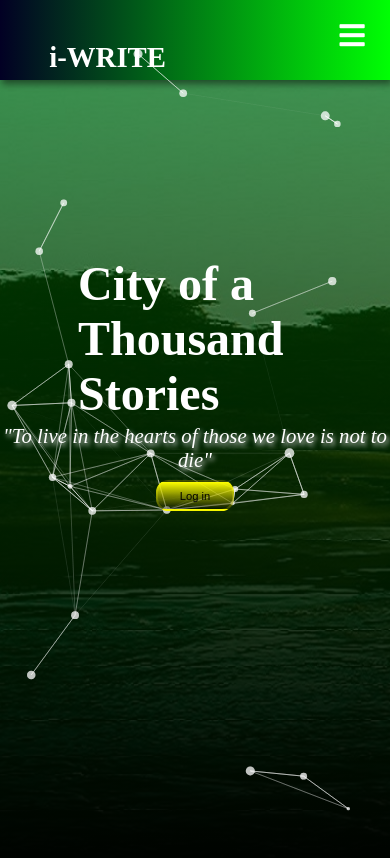
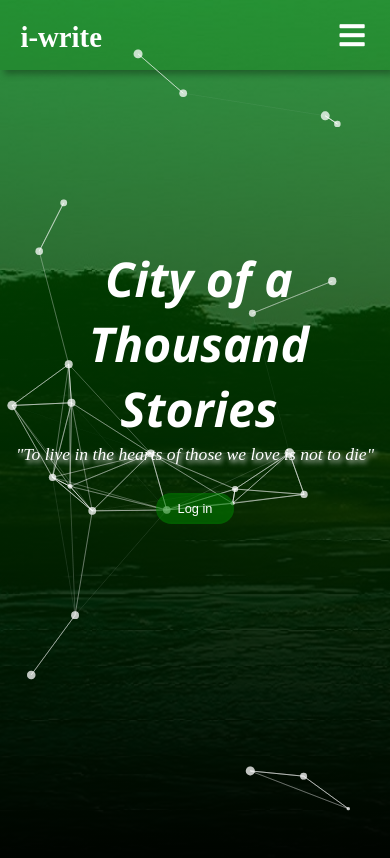
Before and after one commit to 0luwaseyi/iwrite-blog, a React (Create React App) app: page / in a window 390 px wide. Shown: the top 858 px of the page. Built offline with nearby package versions, Linux system fonts and the light colour scheme.

Commit message:
changed mobile navbar

```diff
--- a/package.json
+++ b/package.json
@@ -11,6 +11,7 @@
     "react": "^17.0.2",
     "react-dom": "^17.0.2",
     "react-particles-js": "^3.6.0",
+    "react-quotes-slider": "^1.0.1",
     "react-router-dom": "^6.2.1",
     "react-scripts": "5.0.0",
     "react-tsparticles": "^1.41.2",
@@ -19,7 +20,7 @@
   "scripts": {
     "predeploy": "npm run build",
     "deploy": "gh-pages -d build",
-    "start": "set PORT = 3001 && react-scripts start",
+    "start": "react-scripts start",
     "build": "react-scripts build",
     "test": "react-scripts test",
     "eject": "react-scripts eject"
--- a/src/App.css
+++ b/src/App.css
@@ -19,9 +19,3 @@
 body{
     margin: 0;
 }
-
-@media screen and (max-width: 480px){
-    body{
-        margin: 0;
-    }
-}
--- a/src/Body.css
+++ b/src/Body.css
@@ -1,6 +1,6 @@
 .background-image{
 
-    background: linear-gradient(hsla(120, 100%, 25%, 0.556), hsl(0, 0%, 0%)),
+    background: linear-gradient(hsla(120, 100%, 25%, 0.652), hsl(0, 0%, 0%)),
                 url(bodybac.jpg) no-repeat;
     position: relative;
     background-repeat: no-repeat;
@@ -27,11 +27,11 @@
 .head-name{
     font-size: 5em;
     color: #fff;
-    padding-top: 15%;
+    padding-top: 17.5%;
     padding-left: 20%;
     margin-top: 0;
     margin-bottom: 1vw;
-
+    font-family: 'Segoe UI', Tahoma, Geneva, Verdana, sans-serif;
 }
 
 .sub-head{
@@ -48,15 +48,15 @@
 .btn-primary{
     height: 3vw;
     width: 8vw;
-    background: linear-gradient(yellow, rgba(0, 0, 0, 0.378));
-    color: black;
+    background:hsla(120, 100%, 25%, 0.556);
+    color: white;
     place-content: center;
     justify-content: center;
     border-radius: 1.5em;
     font-size: 1vw;
     margin-left: 38%;
     margin-right: 2%;
-    border: 2px solid rgba(255, 255, 0, 0.193);
+    border: 2px solid hsla(120, 100%, 25%, 0.076);
     cursor: pointer;
     z-index: 9999;
     position: relative;
@@ -67,13 +67,13 @@
 .btn-success{
     height: 3vw;
     width: 8vw;
-    background: linear-gradient(yellow, rgba(0, 0, 0, 0.378));
-    color: black;
+    background: hsla(120, 100%, 25%, 0.556);
+    color: white;
     place-content: center;
     justify-content: center;
     border-radius: 1.5em;
     font-size: 1vw;
-    border: 2px solid rgba(255, 255, 0, 0.193);
+    border: 2px solid hsla(120, 100%, 25%, 0.076);
     cursor: pointer;
     z-index: 9999;
     position: relative;
@@ -91,7 +91,8 @@
 
     .head-name{
         padding-top: 30%;
-        padding-left: 10%;
+        padding-left: 4%;
+        text-align: center;
     }
 }
 
@@ -102,7 +103,8 @@
 
     .head-name{
         padding-top: 28%;
-        padding-left: 15%;
+        padding-left: 6%;
+        text-align: center;
     }
 
 
@@ -116,8 +118,14 @@
 
     .head-name{
         padding-top: 35%;
-        padding-left: 15%;
+        padding-left: 4%;
         font-size: 4em;
+        text-align: center;
+    }
+
+    .sub-head{
+        font-size: 1.3em;
+
     }
 
     .btn-success{
@@ -126,10 +134,11 @@
 
     .btn-primary{
         margin-left: 43%;
-        height: 5vw;
+        height: 6vw;
         width: 13.5vw;
         font-size: 0.9em;
-        border-radius: 0.9em;
+        border-radius: 0.6em;
+        margin-top: 3vw;
 
     }
 }
@@ -142,13 +151,16 @@
 
     .head-name{
         padding-top: 45%;
-        padding-left: 20%;
+        padding-left: 6%;
         font-size: 3em;
+        text-align: center;
+        margin-right: 10vw;
+        margin-left: 6vw;
 
     }
 
     .sub-head{
-        font-size: 1.3em;
+        font-size: 1.1em;
     }
 
     .btn-success{
@@ -159,9 +171,17 @@
         margin-left: 40%;
         height: 8vw;
         width: 20vw;
-        font-size: 0.7em;
-        border-radius: 1.1em;
+        font-size: 0.8em;
+        border-radius: 1.2em;
+        margin-top: 20px;
     }
 
 
 }
+
+@media screen and (max-height: 599px){
+    .background-image{
+        height: 599px;
+    }
+
+}
--- a/src/Body.js
+++ b/src/Body.js
@@ -4,6 +4,7 @@ import SignupForm from './SignupForm'
 import './Body.css'
 import Navbar from './Navbar/Navbar'
 import Particles from 'react-tsparticles'
+import QuotesSlider from 'react-quotes-slider'
 
 
 
@@ -28,6 +29,7 @@ class Body extends Component{
            })
 
            document.title = "Log in"
+           document.styleSheets.Body.Background = "black"
 
     }
 
@@ -44,11 +46,11 @@ class Body extends Component{
             signup : false,
             form:  false
         })
-        document.title = "Homepage"
+        document.title = "i-Write"
     }
 
     componentDidMount(){
-        document.title = "Homepage"
+        document.title = "i-Write"
     }
 
 
@@ -148,8 +150,8 @@ class Body extends Component{
 
 
 
-                <h1 className='head-name'>
-                    {this.state.title}
+                <h1 className='head-name'><em> {this.state.title}</em>
+
                 </h1>
                 <p  onMouseOver = {this.quoteHandler} className='sub-head'><em>"{this.state.quote}"
                 </em></p>
--- a/src/Navbar/Navbar.css
+++ b/src/Navbar/Navbar.css
@@ -1,19 +1,23 @@
 .NavbarItems{
     background: rgb(2,0,36);
     background: linear-gradient(90deg, rgba(2,0,36,1) 0%, rgba(1,79,26,1) 31%, rgba(0,255,4,1) 100%);
-    height: 80px;
+    height: 70px;
     display: flex;
     justify-content: center;
     align-items: center;
     font-size: 1.2rem;
+    border-bottom-left-radius: 0.6em;
+    border-bottom-right-radius: 0.6em;
     box-shadow: 2px 4px 7px rgba(0, 0, 0, 0.481);
 }
+
 
 .navbar-logo{
     color: #fff;
     justify-self: start;
     margin-left: 20px;
     cursor: pointer;
+    margin-top: 5px;
 }
 
 .fa-react{
@@ -23,6 +27,10 @@
 
 .fa-bars{
     z-index: 9999;
+}
+
+.fa-times{
+    color: #fff;
 }
 
 .nav-menu {
@@ -62,6 +70,12 @@
     display: none;
 }
 
+
+.navbar-logo{
+    margin-top: 4px;
+    margin-left: 0;
+}
+
 @media screen and  (max-width: 767px){
     .NavbarItems{
         position: relative;
@@ -75,7 +89,7 @@
         top: 80px;
         left: -100%;
         opacity: 1;
-        transition:all 2s ease-in-out;
+        transition:all 0.5s ease-in-out;
         padding-left: 0;
     }
 
@@ -83,7 +97,7 @@
        background: #000000b1;
        left: 0;
        opacity: 1;
-       transition: all 2s ease-out;
+       transition: all 0.5s ease-out;
        z-index: 9999;
        padding-bottom: 13px;
 
@@ -126,14 +140,21 @@
        background-color: green;
        text-align: center;
        left: 0;
-       margin-left: 41.5vw;
+       margin-left: 43.5vw;
        width: 13vw;
        height: 5vw;
        border: 2px solid green;
        border-radius: 0.2em;
        color: #fff;
+
        z-index: 9999;
    }
+
+
+   .navbar-logo{
+    margin-top: 4px;
+    margin-left: 0;
+}
 }
 
 @media screen and (max-width: 480px){
@@ -141,6 +162,24 @@
         display: block;
         width: 18vw;
         height: 8vw;
-        margin-left: 39vw;
+        margin-left: 40.8vw;
     }
+
+    .NavbarItems{
+        background: hsla(120, 100%, 25%, 0.193);
+        border-bottom-left-radius: 0em;
+        border-bottom-right-radius: 0em;
+        box-shadow: 4px 4px 7px rgba(0, 0, 0, 0.337);
+    }
+
+    .navbar-logo{
+        margin-top: 4px;
+        margin-left: 0;
+    }
+
+    .nav-signup{
+        z-index: 9999;
+    }
+
+
 }
--- a/src/Navbar/Navbar.js
+++ b/src/Navbar/Navbar.js
@@ -3,6 +3,10 @@ import { Menuitems } from './MenuItems'
 import './Navbar.css'
 import './css/fontawesome.css'
 import SignupForm from '../SignupForm'
+
+const signup = {
+    zIndex: "9999"
+}
 
 class Navbar extends Component {
 
@@ -39,7 +43,7 @@ class Navbar extends Component {
         return (
             <nav className="NavbarItems">
                 <h1 className="navbar-logo">
-                    i-WRITE
+                    i-write
                 </h1>
                 <div className="menu-icon" onClick={this.handleClick}>
                     <i className={this.state.clicked ? 'fas fa-times' : 'fas fa-bars'}> </i>
@@ -57,7 +61,7 @@ class Navbar extends Component {
                         <button className='nav-links-mobile' onClick = {this.clickSignup}>Sign up</button>
 
                         {
-                            this.state.signup ? <SignupForm rem ={this.removeSignup} /> : null
+                            this.state.signup ? <SignupForm style = {signup} rem ={this.removeSignup} /> : null
                         }
 
 
--- a/src/Profile.css
+++ b/src/Profile.css
@@ -5,6 +5,18 @@ h2{
     text-align: center;
 }
 
+#wait-page{
+    background-color: rgba(0, 128, 0, 0.802);
+    display: flex;
+    justify-content: center;
+    color: white;
+    height: 27vw;
+    padding-top: 25%;
+    font-size: 1.5em;
+    position:relative;
+    max-height:fit-content;
+}
+
 /*.profile-header{
     background-color: rgba(128, 128, 128, 0.104);
 }*/
--- a/src/Profile.js
+++ b/src/Profile.js
@@ -2,6 +2,10 @@ import React, { Component } from 'react'
 import Profilepic from './Profilepic'
 import Storycreator from './Storycreator'
 import {apiFetcher} from './functions/function'
+import './Profile.css'
+import Navbar from './Navbar/Navbar'
+
+
 
 class Profile extends Component {
     constructor(props){
@@ -34,11 +38,12 @@ class Profile extends Component {
     render() {
         if(this.state.user === null) {
             return (
-                <div>loading .... </div>
+                <body id='wait-page'>loading ... </body>
             )
         }
         return (
             <div>
+                 <Navbar />
                 <Profilepic user = {this.state.user} />
                 <Storycreator />
             </div>
--- a/src/SignupForm.css
+++ b/src/SignupForm.css
@@ -34,7 +34,7 @@
 }
 
 .label{
-    color: yellow;
+    color: #fff;
     margin-bottom: 2vw;
     font-size: 1.2em;
     padding-left: 3vw;
@@ -43,8 +43,8 @@
 .btn-secondary{
     height: 3vw;
     width: 8vw;
-    background-color: orange;
-    color: black;
+    background-color: green;
+    color: white;
     place-content: center;
     justify-content: center;
     margin-left: 35%;
@@ -89,21 +89,35 @@
     }
 
     .form-class{
-        width: 20vw;
+        width: 28vw;
         height: 3vw;
+    }
+
+    .btn-secondary{
+        margin-left: 39%;
+        height: 4vw;
+        width: 10vw;
+        font-size: 0.75em;
     }
 }
 
 
 @media screen and (max-width: 767px){
     #form-background{
-        margin-left: 30vw;
+        margin-left: 41vw;
         padding-left: 15px;
     }
 
     .form-class{
-        width: 24vw;
+        width: 39.5vw;
         height: 4vw;
+    }
+
+    .btn-secondary{
+        height: 7vw;
+        width: 16vw;
+        margin-top: 3vw;
+        font-size: 0.6em;
     }
 }
 
@@ -116,18 +130,31 @@
     }
 
     .form-class{
-        width: 35vw;
+        width: 38vw;
         height: 4.5vw;
         margin-bottom: 4vw;
         margin-top: 2.5vw;
     }
 
     .btn-secondary{
-        height: 6vw;
+        height: 8vw;
         width: 14vw ;
         margin-left: 38%;
-        font-size: 0.5rem;
+        font-size: 0.7rem;
     }
 
 
 }
+
+@Media screen and (max-width: 425px){
+    .form-class{
+        width: 40vw;
+    }
+
+    .btn-secondary{
+        height: 8.5vw;
+        width: 19vw;
+        font-size: 0.75em;
+        margin-left: 36%;
+    }
+}
```
Also changed, not shown: src/Form.css (+32 -19 lines), 1 other file (tests, documents, lock files or other folders).
